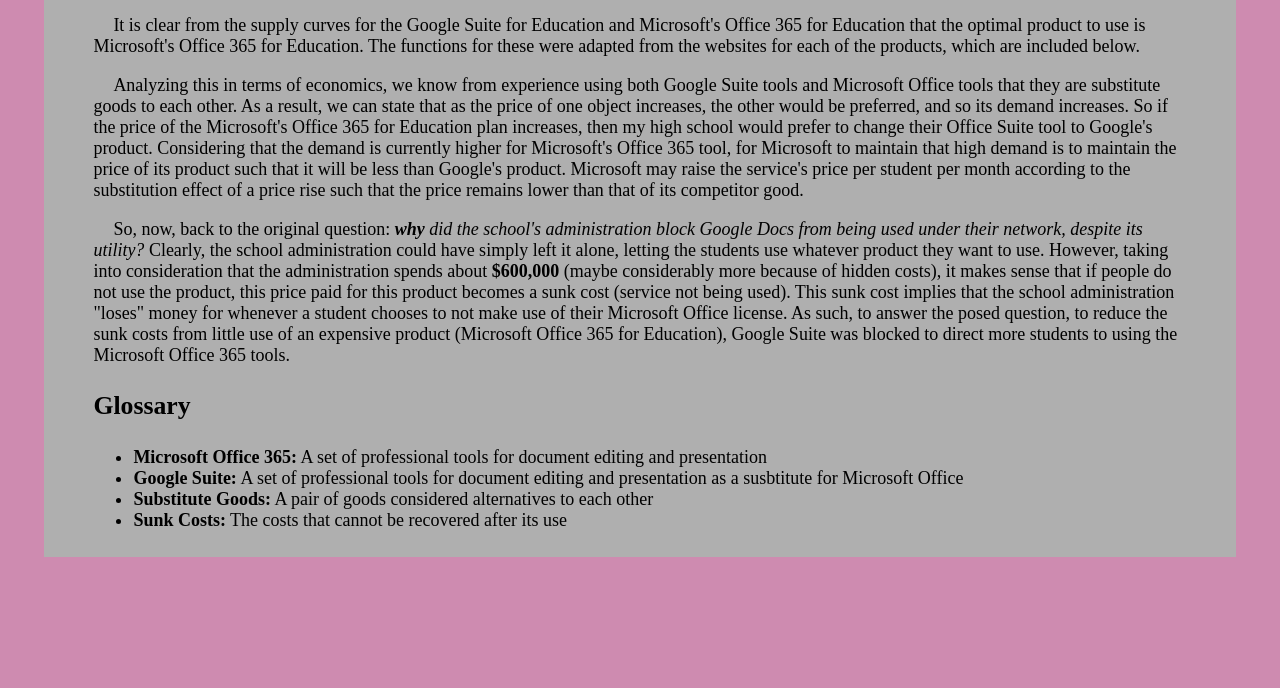
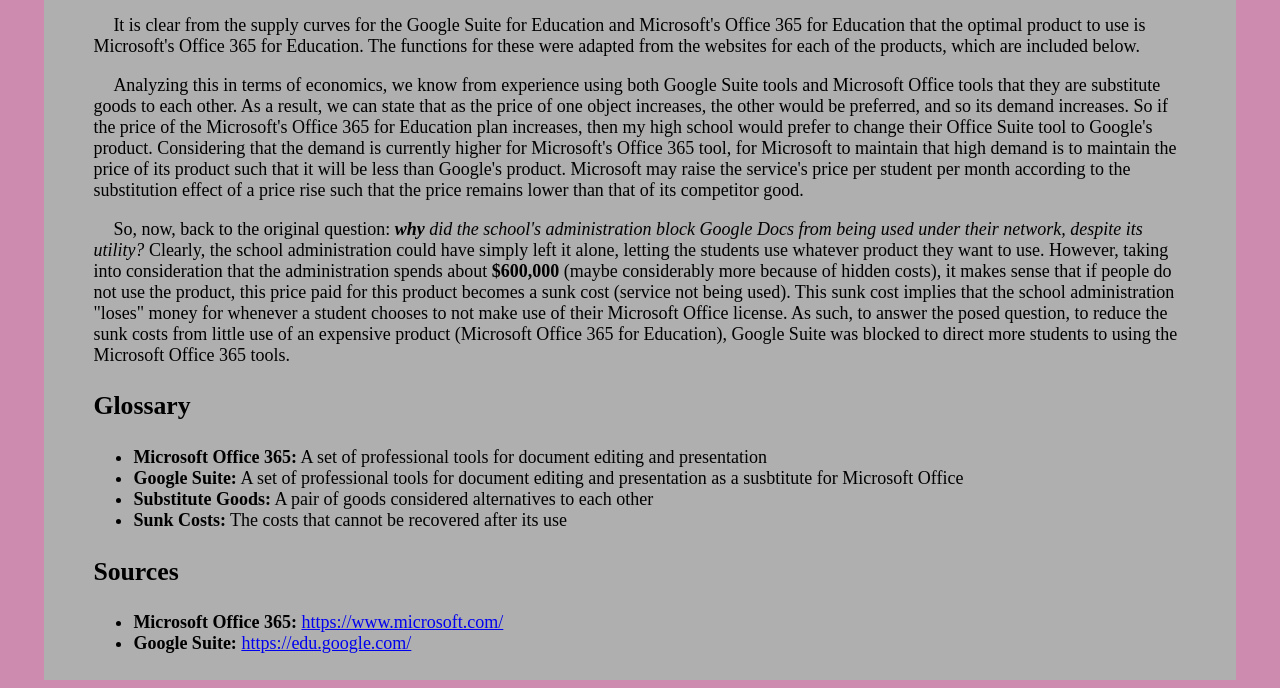
Before and after one commit to Gopu2001/EconAnalysisGithub, a plain HTML site: page index.html in a window 1280 px wide. Shown: the part 2982-3670 px from the top of the page. Before the commit the page ends 3547 px from the top, so only its background shows below. Drawn offline with Linux system fonts and the light colour scheme.

Commit message:
Adding sources

```diff
--- a/index.html
+++ b/index.html
@@ -178,6 +178,11 @@
         <li><b>Substitute Goods:</b> A pair of goods considered alternatives to each other</li>
         <li><b>Sunk Costs:</b> The costs that cannot be recovered after its use</li>
       </ul>
+      <h3>Sources</h3>
+      <ul>
+        <li><b>Microsoft Office 365: </b><a href="https://www.microsoft.com/en-us/microsoft-365/academic/compare-office-365-education-plans?activetab=tab:primaryr1">https://www.microsoft.com/</a></li>
+        <li><b>Google Suite: </b><a href="https://edu.google.com/products/workspace-for-education/editions/">https://edu.google.com/</a></li>
+      </ul>
     </div></div>
     <script type="text/javascript">
       var t = null;
```
